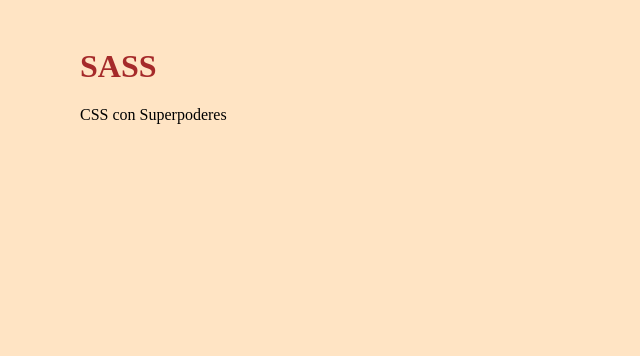
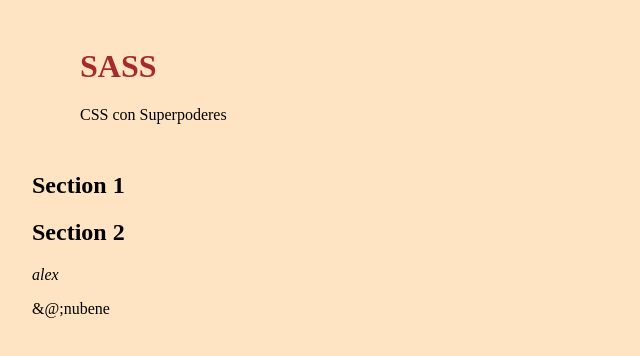
Before and after one commit to Nubene/paginas_web_css, a website: page 09_sass/index.html in a window 1280 px wide. Shown: the whole page, without its empty margins (0-640 px from the left). Drawn offline with Linux system fonts and the light colour scheme.

Commit message:
css scss

```diff
--- a/09_sass/index.html
+++ b/09_sass/index.html
@@ -16,6 +16,13 @@
                 CSS con Superpoderes
         </p>
     </header>
-
+    <main>
+        <section><h2>Section 1</h2></section>
+        <section><h2>Section 2</h2></section>
+    </main>
+    <footer>
+        <address>alex</address>
+        <p>&@;nubene</p>
+    </footer>
 </body>
 </html>
--- /dev/null
+++ b/09_sass/scss/_header.scss
@@ -0,0 +1,9 @@
+header {
+    width: 50%;
+    margin: 3rem;
+    h1 {
+    color: brown;
+    }
+    P {
+    font-size: 1rem;
+    }
--- a/09_sass/scss/styles.scss
+++ b/09_sass/scss/styles.scss
@@ -1,17 +1,5 @@
 body {
     margin: 2rem;
     background-color: bisque;
-
-
-    header {
-        width: 50%;
-        margin: 3rem;
-        h1 {
-        color: brown;
-        }
-
-        P {
-        font-size: 1rem;
-        }
-    }
+    @import "_header.scss";
 }
```
